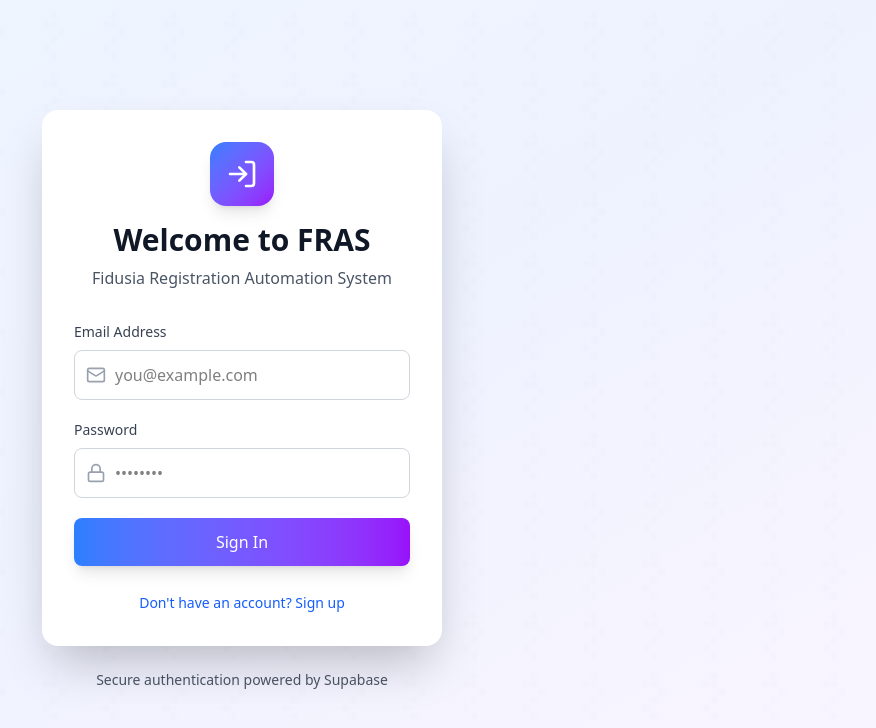
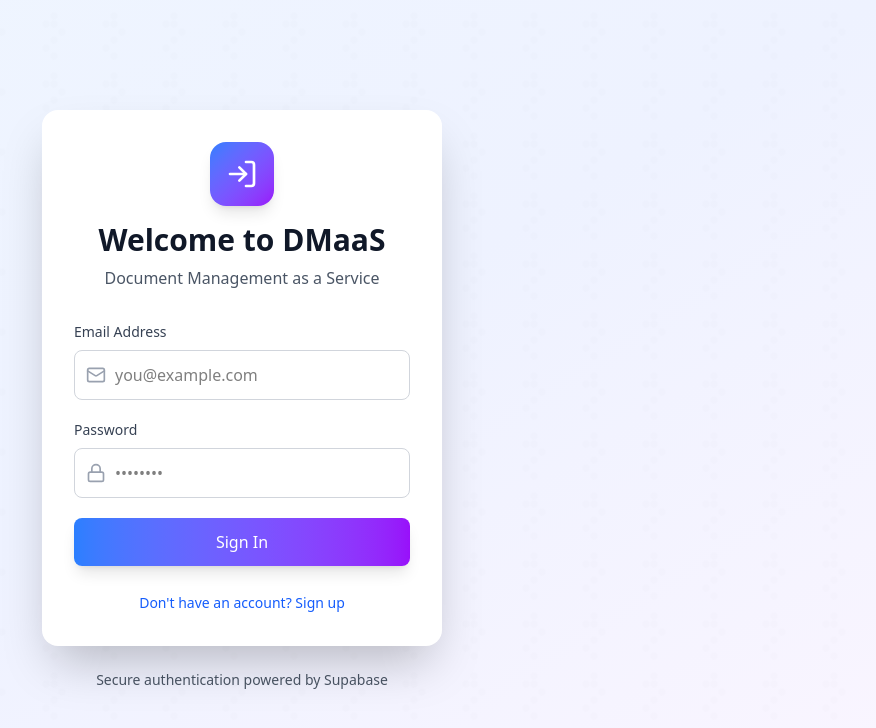
Before and after one commit to muthyafi/fras, a React (Vite) app: page /login in a window 1280 px wide. Shown: the top 728 px of the page, without its empty margins (398-1274 px from the left). Built offline with nearby package versions, Linux system fonts and the light colour scheme.

Commit message:
update react

```diff
--- a/index.html
+++ b/index.html
@@ -4,8 +4,8 @@
     <meta charset="UTF-8" />
     <link rel="icon" type="image/svg+xml" href="/vite.svg" />
     <meta name="viewport" content="width=device-width, initial-scale=1.0" />
-    <meta name="description" content="FRAS - Fidusia Registration Automation System. Automate validation, registration, and tracking of Fidusia agreements with AHU Indonesia." />
-    <title>FRAS - Fidusia Registration Automation System</title>
+    <meta name="description" content="DMaaS - Document Management as a Service. Comprehensive document management platform for enterprises." />
+    <title>DMaaS - Document Management as a Service</title>
   </head>
   <body>
     <div id="root"></div>
--- a/src/components/Sidebar.tsx
+++ b/src/components/Sidebar.tsx
@@ -46,7 +46,7 @@ export default function Sidebar() {
               </div>
               <div>
                 <span className="font-bold text-lg block">PT Adira Finance</span>
-                <span className="text-xs text-gray-400">FRAS System</span>
+                <span className="text-xs text-gray-400">DMaaS System</span>
               </div>
             </div>
           </div>
--- a/src/pages/Dashboard.tsx
+++ b/src/pages/Dashboard.tsx
@@ -129,8 +129,8 @@ export default function Dashboard() {
       <div className="bg-linear-to-r from-blue-500 to-purple-600 rounded-2xl p-8 text-white shadow-xl">
         <div className="flex items-center justify-between">
           <div>
-            <h1 className="text-3xl font-bold mb-2">PT Adira Finance - FRAS</h1>
-            <p className="text-blue-100">Fidusia Registration Automation System</p>
+            <h1 className="text-3xl font-bold mb-2">PT Adira Finance - DMaaS</h1>
+            <p className="text-blue-100">Document Management as a Service</p>
             <p className="text-blue-200 text-sm mt-1">Monitoring all branches - Real-time data across Indonesia</p>
           </div>
           <div className="text-right">
--- a/src/pages/Login.tsx
+++ b/src/pages/Login.tsx
@@ -44,10 +44,10 @@ export default function Login() {
               <LogIn className="w-8 h-8 text-white" />
             </div>
             <h1 className="text-3xl font-bold text-gray-900">
-              {isSignUp ? 'Create Account' : 'Welcome to FRAS'}
+              {isSignUp ? 'Create Account' : 'Welcome to DMaaS'}
             </h1>
             <p className="text-gray-600 mt-2">
-              {isSignUp ? 'Sign up to get started' : 'Fidusia Registration Automation System'}
+              {isSignUp ? 'Sign up to get started' : 'Document Management as a Service'}
             </p>
           </div>
 
```
Also changed, not shown: package.json (+4 -4 lines), 2 other files (tests, documents, lock files or other folders).
